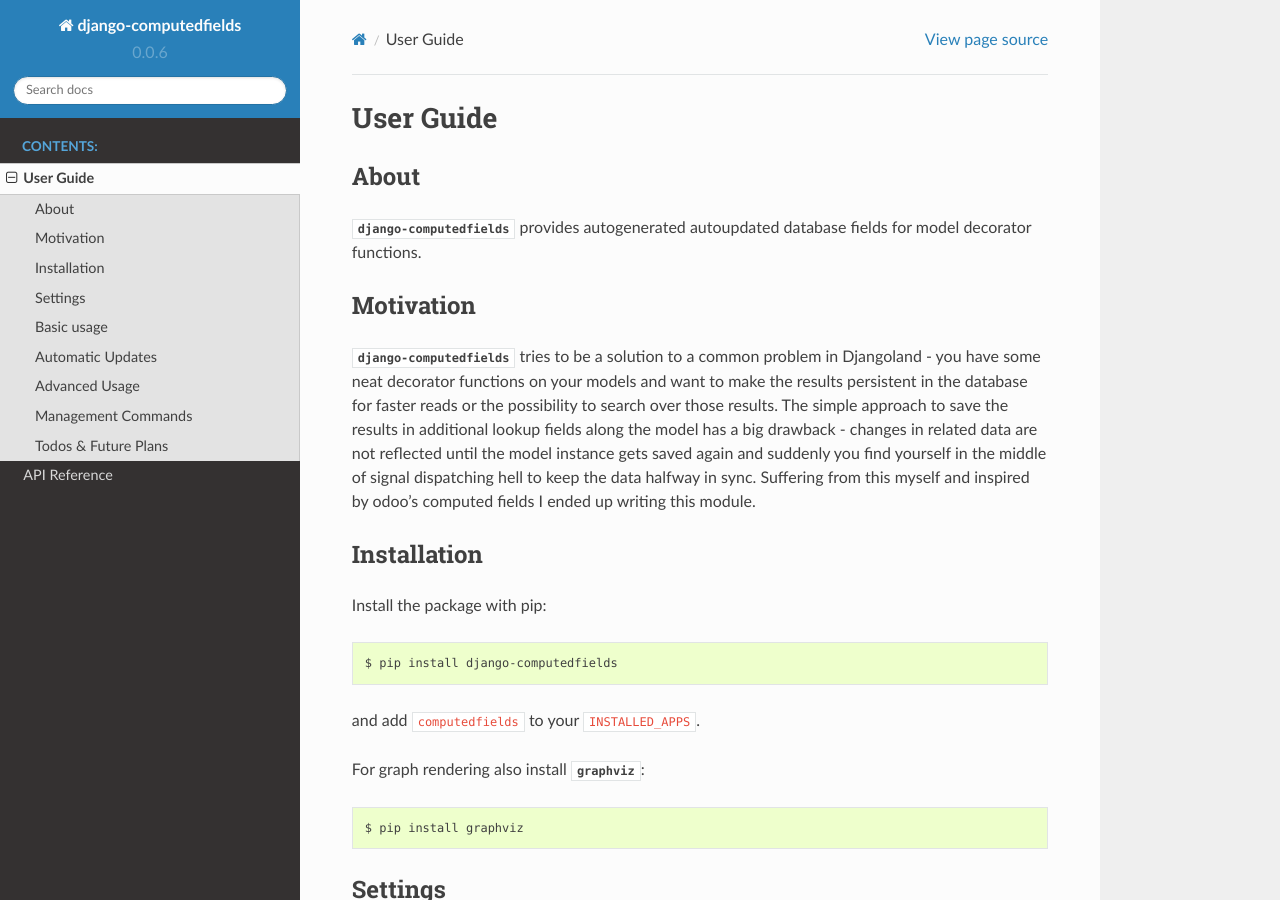
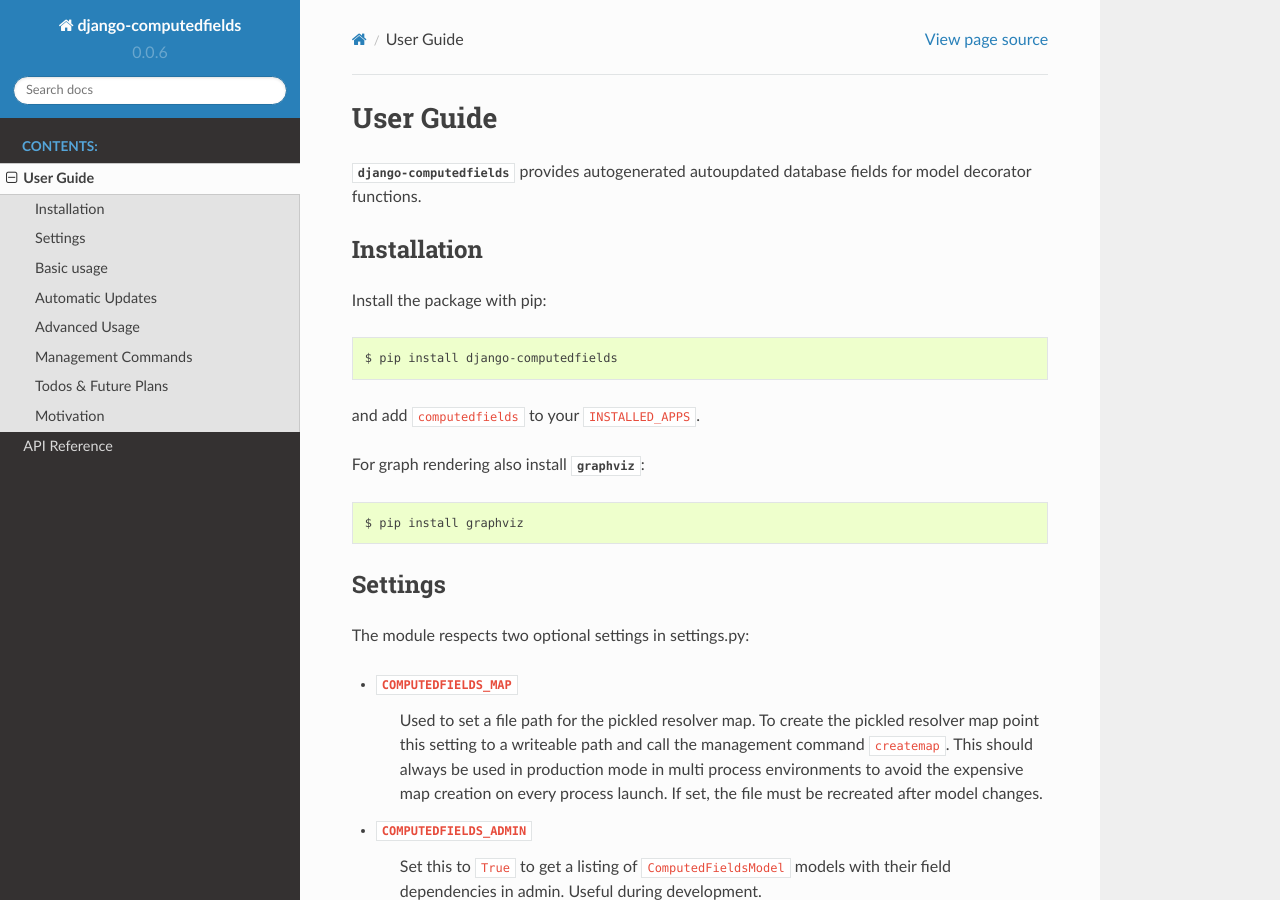
Before and after one commit to netzkolchose/django-computedfields, a Sphinx documentation site: the page built from docs/manual.rst, in a window 1280 px wide and 900 px high. Built offline with Sphinx 7.4.7 and the Read the Docs theme 2.0.0, drawn with Linux system fonts in a browser that asks for light colours; the version number is read from the project's files by our own code; some of the changed text lies outside the part shown.

Commit message:
fix docs

```diff
--- a/docs/index.rst
+++ b/docs/index.rst
@@ -7,7 +7,7 @@
 ================================================
 
 .. toctree::
-   :maxdepth: 1
+   :maxdepth: 2
    :caption: Contents:
 
    manual
--- a/docs/manual.rst
+++ b/docs/manual.rst
@@ -1,24 +1,8 @@
 User Guide
 ==========
 
-About
------
-
 :mod:`django-computedfields` provides autogenerated autoupdated database fields for model
 decorator functions.
-
-
-Motivation
-----------
-
-:mod:`django-computedfields` tries to be a solution to a common problem in Djangoland -
-you have some neat decorator functions on your models and want to make the results persistent
-in the database for faster reads or the possibility to search over those results.
-The simple approach to save the results in additional lookup fields along the model
-has a big drawback - changes in related data are not reflected until the model instance
-gets saved again and suddenly you find yourself in the middle of signal dispatching hell
-to keep the data halfway in sync.
-Suffering from this myself and inspired by odoo's computed fields I ended up writing this module.
 
 
 Installation
```
Also changed, not shown: other parts of docs/manual.rst (+13 -0 lines).
